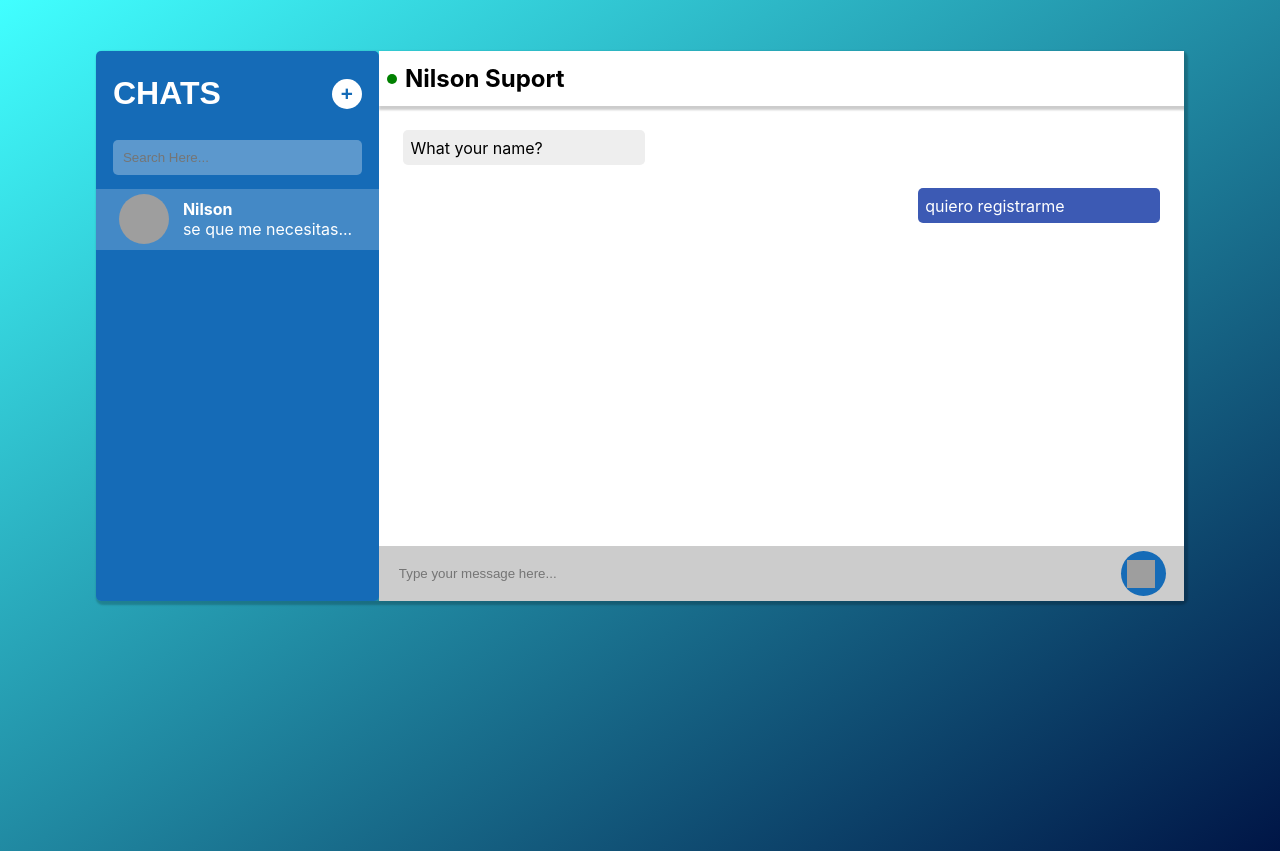
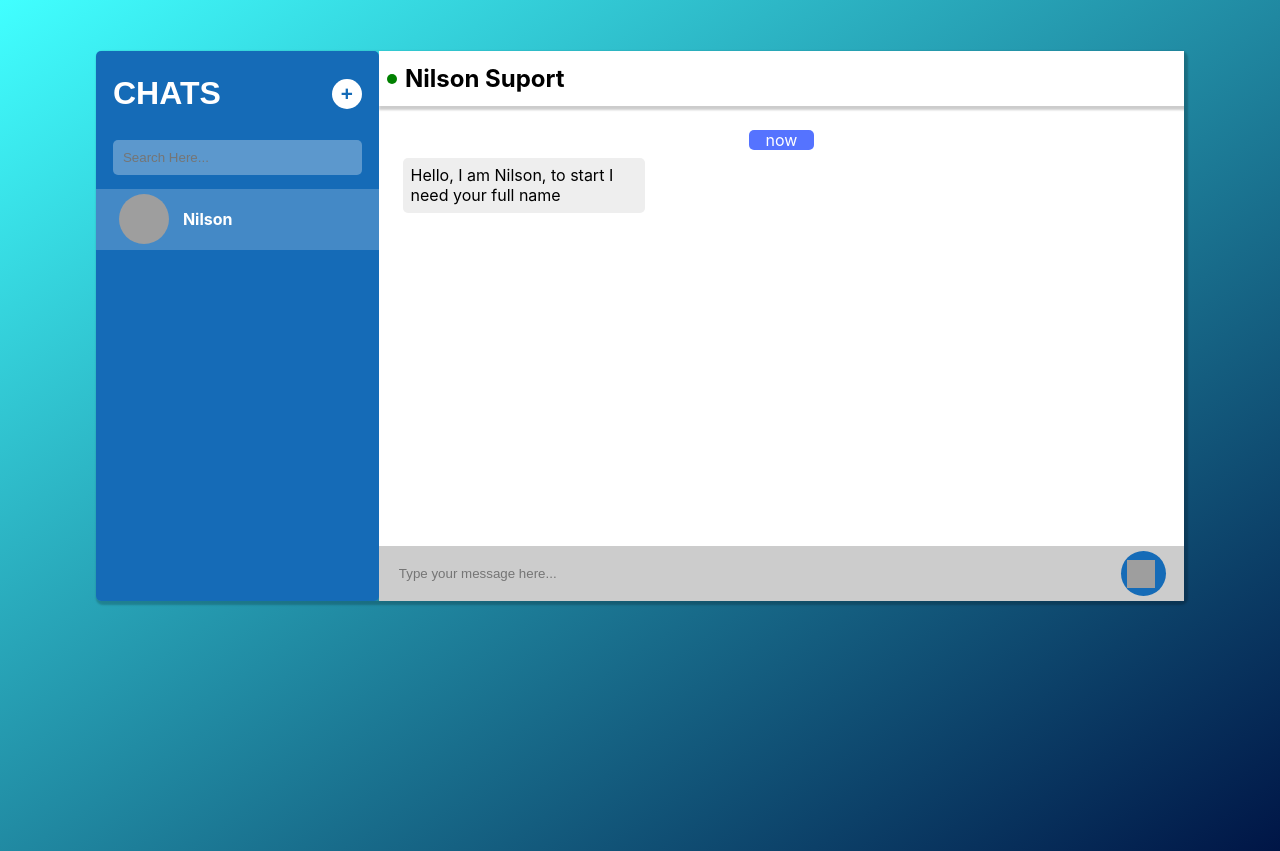
Before and after one commit to GregorisSolis/chatnilson, a React (Create React App) app: page / in a window 1280 px wide. Built offline with nearby package versions, Linux system fonts and the light colour scheme; grey boxes are pictures that could not be loaded.

Commit message:
scroll baja automaticamente

```diff
--- /dev/null
+++ b/src/components/ContentConversation/contentConversation.css
@@ -0,0 +1,16 @@
+.content-conversation{
+	background-color: #fff;
+	padding: 3%;
+	box-sizing: border-box;
+	overflow-y: auto;
+	flex-direction: row-reverse;
+}
+
+.data-conversation{
+	background-color: rgb(85, 115, 255);
+	text-align: center;
+	width: 65px;
+	border-radius: 5px;
+	margin: auto;
+	color: #fff;
+}
--- /dev/null
+++ b/src/components/ContentConversation/index.js
@@ -0,0 +1,21 @@
+import React,{ useEffect, useRef } from 'react'
+import './contentConversation.css'
+import ItemMessage from '../ItemMessage'
+
+
+export default function ContentConversation(prop){
+
+	const ref = useRef(null)
+
+	useEffect(() => {
+		ref.current.scrollTop = ref.current.scrollHeight
+	}, [prop])
+
+
+	return	<div className="content-conversation" ref={ref}>
+				<p className="data-conversation">now</p>
+				{prop.base.map(message => (
+					<ItemMessage key={message.id} fromMe={message.fromMe} text={message.text}/>
+				))}
+			</div>
+}
--- a/src/components/ContentMessage/contentMessage.css
+++ b/src/components/ContentMessage/contentMessage.css
@@ -41,7 +41,10 @@
 	border-radius: 100%;
 	border: none;
 	background: rgb(21, 107, 183);
+	cursor: pointer;
 }
+
+.input-message button:hover{background: rgba(21, 107, 183, .8); box-shadow: 1px 1px 1px #aaa;}
 
 .input-message button img{
 	width: 85%;
@@ -57,9 +60,3 @@
 	background-color: transparent;
 	width: 85%;
 }
-
-.content-conversation{
-	background-color: #fff;
-	padding: 3%;
-	box-sizing: border-box;
-}
--- a/src/components/ContentMessage/index.js
+++ b/src/components/ContentMessage/index.js
@@ -1,38 +1,100 @@
 import React,{Component} from 'react'
 import './contentMessage.css'
 
-import ItemMessageNilson from '../ItemMessageNilson'
-import ItemMessage from '../ItemMessage'
+import ContentConversation from '../ContentConversation'
+
 
 export default class ContentMessage extends Component{
 
 	state = {
-		BD:["What your name?","You are from?"]
+		base:[{id:1, text: 'Hello, I am Nilson, to start I need your full name', fromMe: false}],
+		info: '',
+	}
+
+	//enviar mensaje
+	sendMessage = () => {
+
+		const { base, info } = this.state
+
+		let data = {id: base.length + 1, text: info, fromMe: true}
+
+		base.push(data)
+
+		this.setState({info: ''})
+
+		this.botNilsonResponse()
+
+	}
+
+	//respuesta de nilson
+	botNilsonResponse = () => {
+
+		const { base } = this.state
+
+		let resp = [
+			`ok ${base[1].text}, Now that I know your name, what city and state do you live in?`,
+			"Cool, now that we know your city and state. What year were you born?",
+			"now tell me the month please",
+			"to finish, the day you were born",
+			"Now tell me your email, please.",
+			"You 've finished the test Make an assessment of the process you went through to get here. We thank!"
+		]
+
+		let data = null
+
+		switch (base.length){
+			case 2:
+				data = {id: base.length + 1, text: resp[0] , fromMe: false}
+			break;
+			case 4:
+				data = {id: base.length + 1, text: resp[1] , fromMe: false}
+			break;
+			case 6:
+				data = {id: base.length + 1, text: resp[2] , fromMe: false}
+			break;
+			case 8:
+				data = {id: base.length + 1, text: resp[3] , fromMe: false}
+			break;
+			case 10:
+				data = {id: base.length + 1, text: resp[4] , fromMe: false}
+			break;
+			case 12:
+				data = {id: base.length + 1, text: resp[5] , fromMe: false}
+			break;
+			case 14:
+				data = {id: base.length + 1, text: resp[6] , fromMe: false}
+			break;
+		}
+
+		if(base.length < 14){
+			base.push(data)
+		}
+
 	}
 
 render(){
+
+	const { base, info } = this.state
+
 	return(
 		<div className="contentMessage">
+
 
 			<div className="header-contentMessage">
 				<i className="led-freinds"></i>
 				<h2>Nilson Suport</h2>
 			</div>
 
-			<div className="content-conversation">
-
-				<ItemMessageNilson text={this.state.BD[0]} />
-
-
-				<ItemMessage text="quiero registrarme" />
-
-			</div>
+			<ContentConversation base={base} />
 
 			<div className="input-message">
-				<input text="text" name="message" placeholder="Type your message here..." />
-				<button type="submit">
+
+				<input type="text" onChange={e => this.setState({ info: e.target.value })} placeholder="Type your message here..." value={this.state.info} />
+
+				<button onClick={() => this.sendMessage()}>
 					<img src="https://cdn.pixabay.com/photo/2015/12/07/22/53/paper-planes-1081560_960_720.png" alt="icon-send"/>
 				</button>
+
 			</div>
 
 		</div>
--- a/src/components/ItemMessage/index.js
+++ b/src/components/ItemMessage/index.js
@@ -3,7 +3,7 @@ import './itemMessage.css'
 
 function ItemMessage(props){
 	return(
-		<div className="container-message">
+		<div className={`${props.fromMe ? 'container-message' : 'container-message_nilson'}`}>
 			<div className="message">
 				<p>{props.text}</p>
 			</div>
--- a/src/components/ItemMessage/itemMessage.css
+++ b/src/components/ItemMessage/itemMessage.css
@@ -2,7 +2,6 @@
 	color: #fff;
 	width: 100%;
 	height: auto;
-	animation: angloe .5s;
 	display: flex;
 	justify-content: end;
 	margin: 3% 0;
@@ -15,13 +14,32 @@
 	border-radius: 5px;
 }
 
-.container-message p{margin: 0;}
+.container-message .message,
+.container-message_nilson .message{
+	animation: pop .25s ease;
+}
 
-@keyframes angloe{
+.message p{margin: 0;}
+
+
+.container-message_nilson{
+	width: 100%;
+	height: auto;
+	margin: 1% 0;
+}
+
+.container-message_nilson .message{
+	background-color: #eee;
+	max-width: 30%;
+	padding: 1%;
+	border-radius: 5px;
+}
+
+@keyframes pop {
+	from{
+		transform: scale(0);
+	}
 	to{
-		opacity: 0;
-	}
-	from{
-		opacity: 1;
+		transform: scale(1);
 	}
 }
--- a/src/components/ItemMessageNilson/index.js
+++ /dev/null
@@ -1,14 +0,0 @@
-import react from 'react'
-import './itemMessageNilson.css'
-
-function ItemMessageNilson(props){
-	return(
-		<div className="container-message_nilson">
-			<div className="message">
-				<p>{props.text}</p>
-			</div>
-		</div>
-	)
-}
-
-export default ItemMessageNilson;
--- a/src/components/ItemMessageNilson/itemMessageNilson.css
+++ /dev/null
@@ -1,23 +0,0 @@
-.container-message_nilson{
-	width: 100%;
-	height: auto;
-	animation: angloe .5s;
-}
-
-.container-message_nilson .message{
-	background-color: #eee;
-	max-width: 30%;
-	padding: 1%;
-	border-radius: 5px;
-}
-
-.container-message_nilson p{margin: 0;}
-
-@keyframes angloe{
-	to{
-		opacity: 0;
-	}
-	from{
-		opacity: 1;
-	}
-}
--- a/src/components/SideBarFreinds/index.js
+++ b/src/components/SideBarFreinds/index.js
@@ -2,6 +2,7 @@ import React from 'react'
 import './sideBarFreinds.css'
 
 function SideBarFreinds(){
+
 	return(
 		<div className="container-sidebar">
 			<div className="title_chat">
@@ -18,7 +19,6 @@ function SideBarFreinds(){
 					</div>
 					<div className="content-name_and_message">
 						<h4>Nilson</h4>
-						<p>se que me necesitas...</p>
 					</div>
 				</div>
 			</div>
```
